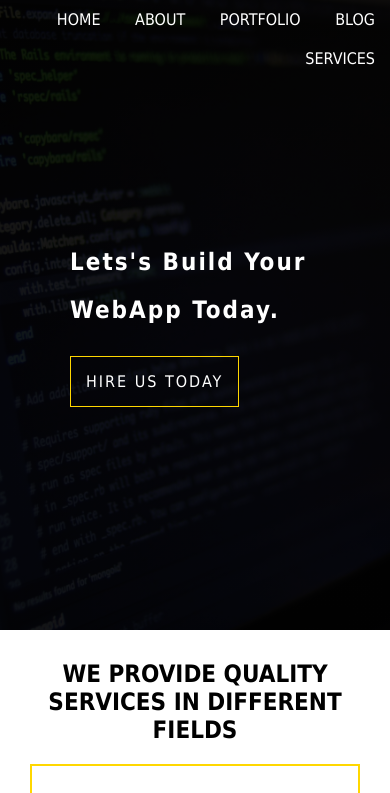
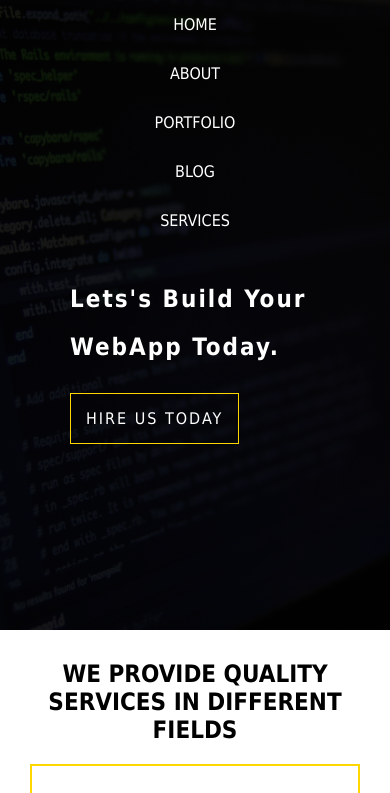
Before and after one commit to mark-okoth/css-grids-flexbox-mediaquery, a plain HTML site: page index.html in a window 390 px wide. Shown: the top 793 px of the page. Drawn offline with Linux system fonts and the light colour scheme.

Commit message:
rrsponsive nav

```diff
--- a/style.css
+++ b/style.css
@@ -322,6 +322,25 @@ footer ul{
       padding: 10px;
   }
 
+nav ul{
+    display: flex;
+    flex-direction: column;
+    text-align: center;
+    align-items: center;
+    background:transparent;
+    margin-top: 0px;
+}
+
+nav ul li{
+    padding: 5px;
+}
+nav ul li:hover{
+    background:black;
+    width: 100%;
+}
+.nav-container{
+    margin-top: 30px;
+}
 }
 
 blockquote{
```
Also changed, not shown: index.html (+2 -1 lines).
